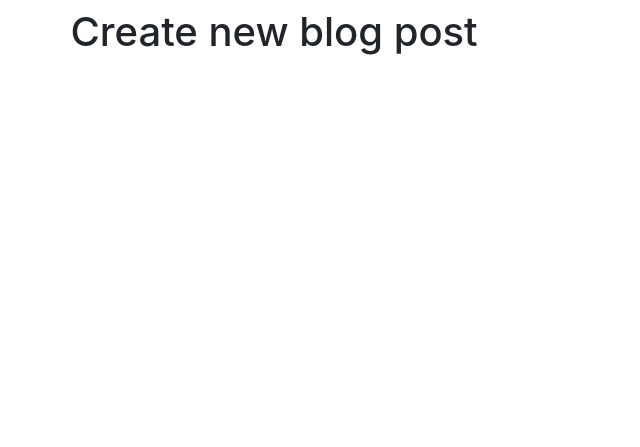
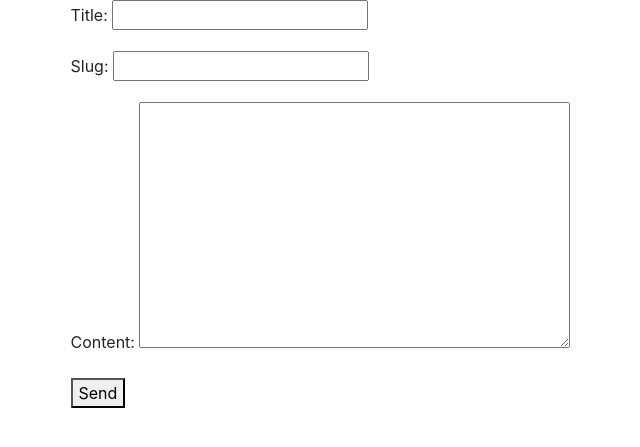
Before and after one commit to areeson/Blog, a Django app: page /blog-new/ in a window 1280 px wide. Shown: the top 447 px of the page, without its empty margins (307-947 px from the left). Run offline with Django 3.2, Linux system fonts and the light colour scheme; some libraries are stand-ins or nearby versions.

Commit message:
Contact Form & Create Blog Form

```diff
--- /dev/null
+++ b/src/blog/forms.py
@@ -0,0 +1,15 @@
+from django import forms
+
+from .models import BlogPost
+
+
+class BlogPostForm(forms.Form):
+    title = forms.CharField()
+    slug = forms.SlugField()
+    content = forms.CharField(widget=forms.Textarea)
+
+
+class BlogPostModelForm(forms.ModelForm):
+    class Meta:
+        model = BlogPost
+        fields = ['title', 'slug', 'content']
--- a/src/blog/models.py
+++ b/src/blog/models.py
@@ -9,6 +9,6 @@ from django.db import models
 
 
 class BlogPost(models.Model):
-    title = models.TextField()
+    title = models.CharField(max_length=120)
     slug = models.SlugField(unique=True)  # hello world -> hello-world
     content = models.TextField(null=True, blank=True)
--- a/src/blog/views.py
+++ b/src/blog/views.py
@@ -1,5 +1,8 @@
 from django.shortcuts import render, get_object_or_404
 from django.http import Http404
+
+# Create your views here.
+from .forms import BlogPostModelForm
 from .models import BlogPost
 
 # CRUD
@@ -14,7 +17,7 @@ def blog_post_list_view(request):
     # list out objects
     # could be search
     qs = BlogPost.objects.all()  # queryset -> list of python object
-    template_name = 'blog_post_list.html'
+    template_name = 'blog/list.html'
     context = {'object_list': qs}
     return render(request, template_name, context)
 
@@ -22,28 +25,35 @@ def blog_post_list_view(request):
 def blog_post_create_view(request):
     # create objects
     # ? use a form
-    template_name = 'blog_post_create.html'
-    context = {'form': None}
+    form = BlogPostModelForm(request.POST or None)
+    if form.is_valid():
+        obj = form.save(commit=False)
+        obj.title = form.cleaned_data.get("title")
+        obj.save()
+
+        form = BlogPostModelForm()
+    template_name = 'form.html'
+    context = {'form': form}
     return render(request, template_name, context)
 
 
 def blog_post_detail_view(request, slug):
     # 1 object -> detail view
     obj = get_object_or_404(BlogPost, slug=slug)
-    template_name = 'blog_post_detail.html'
+    template_name = 'blog/detail.html'
     context = {"object": obj}
     return render(request, template_name, context)
 
 
 def blog_post_update_view(request):
     obj = get_object_or_404(BlogPost, slug=slug)
-    template_name = 'blog_post_update.html'
+    template_name = 'blog/update.html'
     context = {"object": obj, 'form': None}
     return render(request, template_name, context)
 
 
 def blog_post_delete_view(request):
     obj = get_object_or_404(BlogPost, slug=slug)
-    template_name = 'blog_post_delete.html'
+    template_name = 'blog/delete.html'
     context = {"object": obj}
     return render(request, template_name, context)
--- a/src/templates/base.html
+++ b/src/templates/base.html
@@ -16,7 +16,6 @@
 <body>
     <div class='container' <div class='row'>
         <div class='col-6 mx-auto'>
-            <h1>{{ title }}</h1>
             {% block content %}
             Replace this value
             {% endblock %}
--- /dev/null
+++ b/src/templates/form.html
@@ -0,0 +1,14 @@
+{% extends "base.html" %}
+
+{% block content %}
+
+{% if title %}
+<h1>{{ title }}</h1>
+{% endif %}
+
+<form method="POST" action="."> {% csrf_token %}
+    {{ form.as_p }}
+    <button type='submit'>Send</button>
+</form>
+
+{% endblock %}
```
Also changed, not shown: src/blog/templates/blog/form.html (added, +14 -0 lines), src/try_django/forms.py (added, +7 -0 lines), src/try_django/views.py (+10 -1 lines), src/blog/migrations/0005_auto_20200817_1854.py (added), src/blog/templates/blog/create.html (renamed from src/templates/blog_post_create.html), src/blog/templates/blog/delete.html (renamed from src/templates/blog_post_delete.html), src/blog/templates/blog/detail.html (renamed from src/templates/blog_post_detail.html), src/blog/templates/blog/list.html (renamed from src/templates/blog_post_list.html), src/blog/templates/blog/update.html (renamed from src/templates/blog_post_update.html), src/db.sqlite3, 3 other files.
